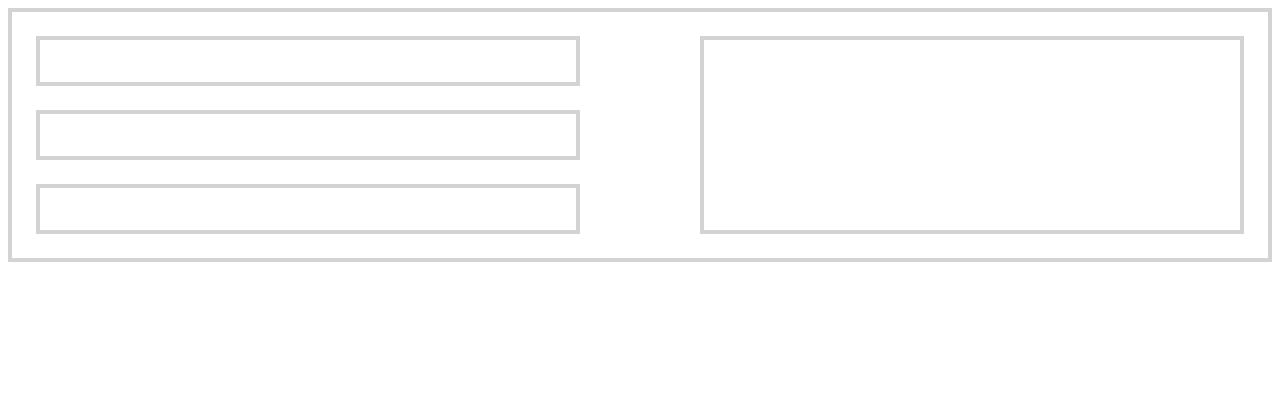
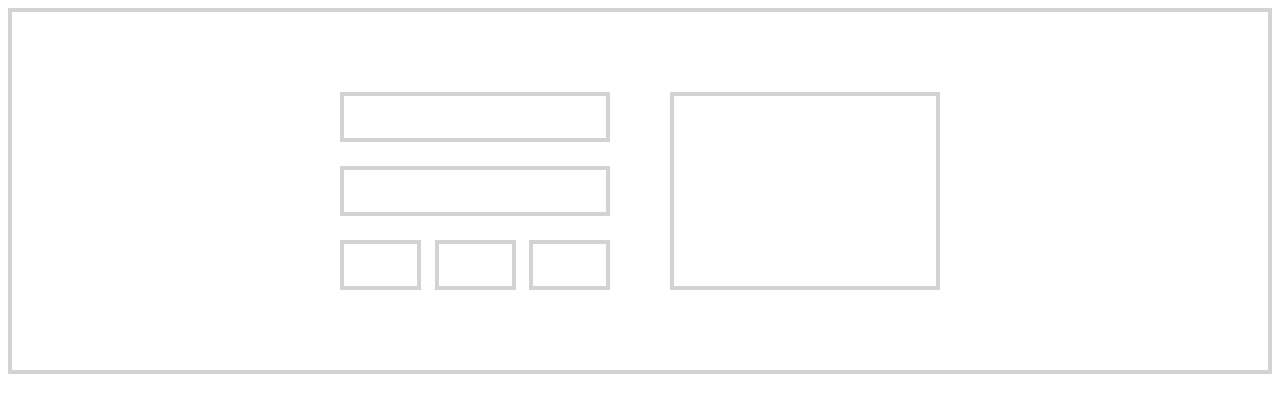
Before and after one commit to tkdore1225/htlm-crash-course, a plain HTML site: page index2.html in a window 1280 px wide. Drawn offline with Linux system fonts and the light colour scheme.

Commit message:
max rows flexbox layout

```diff
--- a/index2.html
+++ b/index2.html
@@ -10,12 +10,18 @@
 
   <body>
     <div class="container">
-    <div class="box-wrapper">
-      <div class="box box-small"></div>
-      <div class="box box-small"></div>
-      <div class="box box-small"></div>
+        <div class="row">
+      <div class="box-wrapper">
+        <div class="box box-small"></div>
+        <div class="box box-small"></div>
+        <div class="tiny-wrapper">
+          <div class="box box-tiny"></div>
+          <div class="box box-tiny"></div>
+          <div class="box box-tiny"></div>
+        </div>
       </div>
       <div class="box box-large"></div>
     </div>
+    </div>
   </body>
 </html>
--- a/style2.css
+++ b/style2.css
@@ -4,7 +4,13 @@
 
 .container {
     border: 4px solid lightgray;
-    padding: 24px 24px 0 24px;
+    padding: 80px 24px 80px 24px;
+}
+
+.row {
+    width: 100%;
+    max-width: 600px;
+    margin: 0 auto -24px auto;
     display: flex;
     justify-content: space-between;
 }
@@ -18,8 +24,20 @@
     height: 50px;
 }
 
+.box-tiny {
+    width: 30%;
+    height: 50px;
+}
+
+.tiny-wrapper {
+    display: flex;
+    justify-content: space-between;
+}
+
 .box-wrapper {
     width: 45%;
+    display: flex;
+    flex-direction: column;
 }
 
 .box-large {
```
